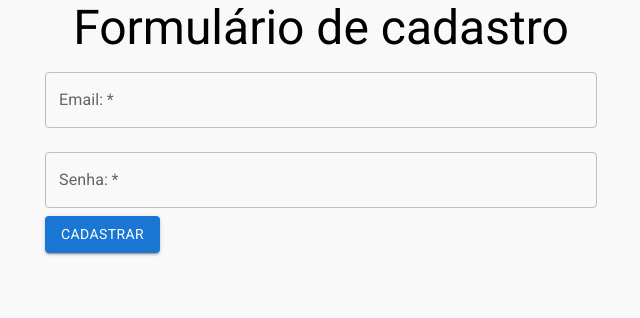
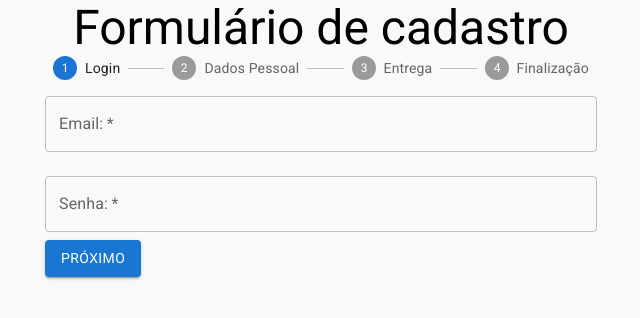
Before and after one commit to AlanFabricioBarbosa/formReact, a React (Create React App) app: page / in a window 1280 px wide. Shown: the top 318 px of the page, without its empty margins (319-959 px from the left). Built offline with nearby package versions, Linux system fonts and the light colour scheme; the HTML template or start-up script is replaced by a standard one.

Commit message:
:recycle: Feito a validação de mais campos

```diff
--- a/src/App.js
+++ b/src/App.js
@@ -3,12 +3,13 @@ import FormularioCadastro from './Components/FormularioCadastro/FormularioCadast
 import Container from '@mui/material/Container'
 import Typography from '@mui/material/Typography'
 import '@fontsource/roboto/400.css'
+import {validarCPF, validarSenha} from './models/cadastro'
 
 function App() {
   return (
     <Container component='article' maxWidth='sm'>
       <Typography variant='h3' align='center' component='h1'  >Formulário de cadastro</Typography>
-      <FormularioCadastro aoEnviar={aoEnviarForm} validarCPF={validarCPF}/>
+      <FormularioCadastro aoEnviar={aoEnviarForm} validacoes={{cpf:validarCPF, senha:validarSenha}}/>
     </Container>
   );
 }
@@ -17,12 +18,4 @@ function aoEnviarForm(dados) {
   console.log(dados);
 }
 
-function validarCPF(cpf) {
-  if(cpf.length !== 11){
-    return {valido:false, texto:"CPF invalido"}
-  }else {
-    return {valido:true, texto:""}
-  }
-}
-
 export default App
--- a/src/Components/FormularioCadastro/DadosEntregas.jsx
+++ b/src/Components/FormularioCadastro/DadosEntregas.jsx
@@ -20,6 +20,7 @@ const [cidade, setCidade] = useState("")
                     setCep(event.target.value)
                 }}
                 id="cep"
+                name="cep"
                 label="CEP:"
                 type="number"
                 required
@@ -32,6 +33,7 @@ const [cidade, setCidade] = useState("")
                     setEndereco(event.target.value)
                 }}
                 id="endereco"
+                name="endereco"
                 label="Endereço:"
                 type="text"
                 required
@@ -45,6 +47,7 @@ const [cidade, setCidade] = useState("")
                     setNumero(event.target.value)
                 }}
                 id="numero"
+                name="numero"
                 label="Numero:"
                 type="number"
                 required
@@ -57,6 +60,7 @@ const [cidade, setCidade] = useState("")
                     setEstado(event.target.value)
                 }}
                 id="estado"
+                name="estado"
                 label="Estado:"
                 type="text"
                 required
@@ -69,6 +73,7 @@ const [cidade, setCidade] = useState("")
                     setCidade(event.target.value)
                 }}
                 id="cidade"
+                name="cidade"
                 label="Cidade:"
                 type="text"
                 required
--- a/src/Components/FormularioCadastro/DadosPessoais.jsx
+++ b/src/Components/FormularioCadastro/DadosPessoais.jsx
@@ -5,19 +5,37 @@ import FormControlLabel from '@mui/material/FormControlLabel'
 import React, { useState } from 'react'
 
 
-function DadosPessoais({aoEnviar, validarCPF}) {
+function DadosPessoais({aoEnviar, validacoes}) {
     const [nome, setNome] = useState("")
     const [sobrenome, setSobrenome] = useState("")
     const [cpf, setCpf] = useState("")
     const [promocoes, setPromocoes] = useState("true")
     const [novidades, setNovidades] = useState("true")
+    const[erros, setErros] = useState({cpf:{valido:true, texto:""}})
 
-    const[erros, setErros] = useState({cpf:{valido:true, texto:""}})
+    function validarCampos(event) {
+        const {name, value} = event.target
+        const novoEstado = {...erros}
+        novoEstado[name] = validacoes[name](value)
+        setErros(novoEstado)
+    }
+
+    function possoEnviar(){
+        for(let campo in erros){
+            if(!erros[campo].valido)
+            {
+                return false
+            }
+        }
+        return true
+    }
 
     return(
         <form onSubmit={(event)=> {
                 event.preventDefault();
-                aoEnviar({nome, sobrenome, cpf, novidades, promocoes})
+                if(possoEnviar()){
+                    aoEnviar({nome, sobrenome, cpf, novidades, promocoes})
+                }
             }}
         >
             <TextField
@@ -27,6 +45,7 @@ function DadosPessoais({aoEnviar, validarCPF}) {
                     }
                 }
                 id='nome'
+                name="nome"
                 label='Nome:'
                 required
                 variant='outlined'
@@ -39,6 +58,7 @@ function DadosPessoais({aoEnviar, validarCPF}) {
                     }
                 }
                 id='sobrenome'
+                name="sobrenome"
                 label='Sobrenome:'
                 required
                 variant='outlined'
@@ -50,13 +70,11 @@ function DadosPessoais({aoEnviar, validarCPF}) {
                         setCpf(event.target.value)
                     }
                 }
-                onBlur={(event) =>{
-                    const valido = validarCPF(event.target.value)
-                    setErros({cpf:valido})
-                }}
+                onBlur={validarCampos}
                 error={!erros.cpf.valido}
                 helperText={erros.cpf.texto}
                 id='cpf'
+                name="cpf"
                 label='CPF:'
                 required
                 variant='outlined'
@@ -78,7 +96,7 @@ function DadosPessoais({aoEnviar, validarCPF}) {
                 type="submit"
                 variant='contained'
                 color='primary'>
-                    Cadastrar
+                    Próximo
             </Button>
         </form>
     )
--- a/src/Components/FormularioCadastro/DadosUsuario.jsx
+++ b/src/Components/FormularioCadastro/DadosUsuario.jsx
@@ -1,14 +1,34 @@
 import { Button, TextField } from "@mui/material";
 import React, { useState } from "react";
 
-function DadosUsuario({aoEnviar}) {
+function DadosUsuario({aoEnviar, validacoes}) {
     const [email, setEmail] = useState("")
     const [senha, setSenha] = useState("")
+    const[erros, setErros] = useState({senha:{valido:true, texto:""}})
+
+    function validarCampos(event) {
+        const {name, value} = event.target
+        const novoEstado = {...erros}
+        novoEstado[name] = validacoes[name](value)
+        setErros(novoEstado)
+    }
+
+    function possoEnviar(){
+        for(let campo in erros){
+            if(!erros[campo].valido)
+            {
+                return false
+            }
+        }
+        return true
+    }
 
     return(
         <form onSubmit={(event) => {
             event.preventDefault();
-            aoEnviar({email, senha})
+            if(possoEnviar()){
+                aoEnviar({email, senha})
+            }
         }}>
             <TextField
                 value={email}
@@ -16,6 +36,7 @@ function DadosUsuario({aoEnviar}) {
                     setEmail(event.target.value)
                 }}
                 id="email"
+                name="email"
                 label="Email:"
                 type="email"
                 required
@@ -28,7 +49,11 @@ function DadosUsuario({aoEnviar}) {
                 onChange={(event) => {
                     setSenha(event.target.value)
                 }}
+                onBlur={validarCampos}
+                error={!erros.senha.valido}
+                helperText={erros.senha.texto}
                 id="senha"
+                name="senha"
                 label="Senha:"
                 type="password"
                 required
@@ -40,7 +65,7 @@ function DadosUsuario({aoEnviar}) {
                 type="submit"
                 variant='contained'
                 color='primary'>
-                    Cadastrar
+                    Próximo
             </Button>
         </form>
     )
--- a/src/Components/FormularioCadastro/FormularioCadastro.jsx
+++ b/src/Components/FormularioCadastro/FormularioCadastro.jsx
@@ -1,24 +1,58 @@
-
-import React, { useState } from 'react'
+import React, { useEffect, useState } from 'react'
 import DadosPessoais from './DadosPessoais'
 import DadosUsuario from './DadosUsuario'
 import DadosEntrega from './DadosEntregas'
+import { Step, StepLabel, Stepper, Typography } from '@mui/material'
 
-function FormularioCadastro({aoEnviar, validarCPF}) {
+function FormularioCadastro({aoEnviar, validacoes}) {
     const [etapaAtual, setEtapaAtual] = useState(0)
+    const [dadaosColetados, setDados] = useState({})
+    useEffect(()=>{
+        if(etapaAtual === formularios.length -1){
+            aoEnviar(dadaosColetados)
+        }
+    })
 
     const formularios =[
-    <DadosUsuario aoEnviar={proximo}/>,
-    <DadosPessoais aoEnviar={proximo} validarCPF={validarCPF}/>,
-    <DadosEntrega aoEnviar={aoEnviar}/>,
+    <DadosUsuario aoEnviar={proximo} validacoes={validacoes}/>,
+    <DadosPessoais aoEnviar={proximo} validacoes={validacoes}/>,
+    <DadosEntrega aoEnviar={coletarDados} validacoes={validacoes}/>,
+    <Typography variant='h4'>Obrigado pelo Cadastro</Typography>
 ]
 
-    function proximo(dados) {
-        setEtapaAtual(etapaAtual+1)
+function coletarDados(dados) {
+    setDados({...dadaosColetados, ...dados})
+    proximo()
+}
+
+    function proximo() {
+        setEtapaAtual(etapaAtual + 1)
     }
 
     return(
         <>
+            <Stepper activeStep={etapaAtual}>
+                <Step>
+                    <StepLabel>
+                        Login
+                    </StepLabel>
+                </Step>
+                <Step>
+                    <StepLabel>
+                        Dados Pessoal
+                    </StepLabel>
+                </Step>
+                <Step>
+                    <StepLabel>
+                        Entrega
+                    </StepLabel>
+                </Step>
+                <Step>
+                    <StepLabel>
+                        Finalização
+                    </StepLabel>
+                </Step>
+            </Stepper>
             {formularios[etapaAtual]}
         </>
     )
--- /dev/null
+++ b/src/models/cadastro.js
@@ -0,0 +1,17 @@
+function validarCPF(cpf) {
+    if(cpf.length !== 11){
+        return {valido:false, texto:"CPF invalido"}
+    }else {
+        return {valido:true, texto:""}
+    }
+}
+
+function validarSenha(senha) {
+    if(senha.length < 4 || senha.length >72){
+        return {valido:false, texto:"Senha deve ter de 4 a 72 dígitos."}
+    }else {
+        return {valido:true, texto:""}
+    }
+}
+
+export {validarCPF, validarSenha}
```
